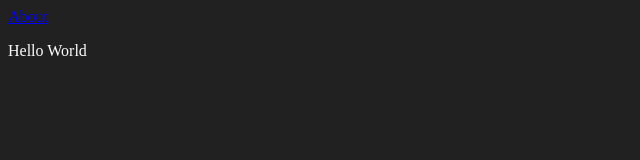
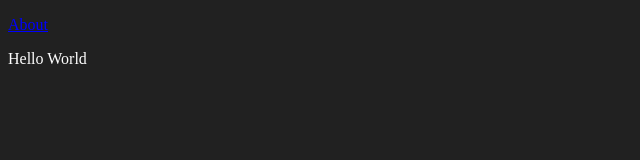
Before and after one commit to AliTaee/ToDo-List, a Next.js app: page / in a window 1280 px wide. Shown: the top 160 px of the page, without its empty margins (0-640 px from the left). Built offline with nearby package versions, Linux system fonts and the light colour scheme.

Commit message:
ّInstall Eslint and code review

```diff
--- a/pages/about.js
+++ b/pages/about.js
@@ -1,3 +1,5 @@
+import React from 'react';
+
 const About = () => (
     <div>
         <p>This is about page</p>
--- a/pages/index.js
+++ b/pages/index.js
@@ -1,23 +1,30 @@
+import React from 'react';
 import Link from 'next/link';
 
 const Index = () => (
     <div>
         <Link href="/about">
-            <a title="About Page">About</a>
+            <p className="link" title="About Page">About</p>
         </Link>
         <p>Hello World</p>
-        <style jsx>{`
-            a {
+        <style jsx>
+        {`
+            .link {
                 color: #0000ff;
+                text-decoration: underline;
+                cursor: pointer;
             }
-        `}</style>
+        `}
+        </style>
 
-        <style jsx global>{`
+        <style jsx global>
+        {`
             body {
                 background: #212121;
                 color: #fefefe;
             }
-        `}</style>
+        `}
+        </style>
     </div>
 );
 
```
Also changed, not shown: package.json (+9 -0 lines), .eslintrc.js (added), 1 other file (tests, documents, lock files or other folders).
